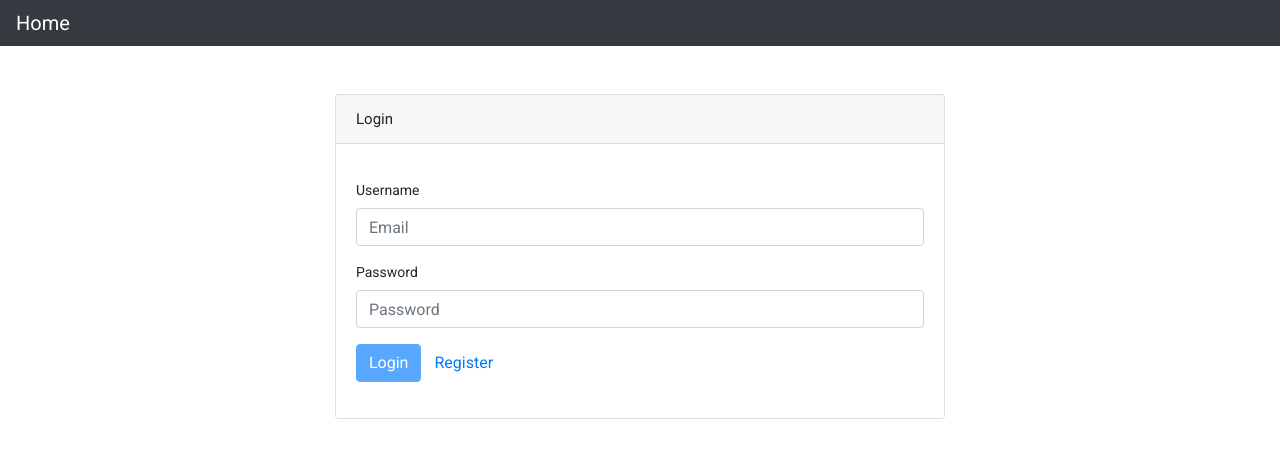
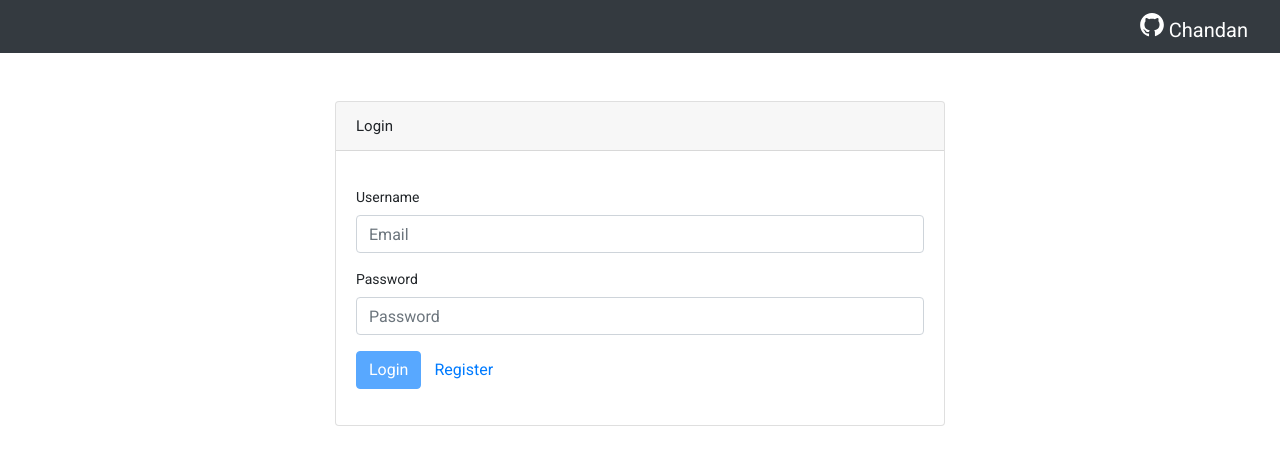
Before and after one commit to chandan-pal/angular-login-register, an Angular app: page /login in a window 1280 px wide. Shown: the top 464 px of the page. Built offline with nearby package versions, Linux system fonts and the light colour scheme.

Commit message:
added link to my profile

```diff
--- a/src/app/app.component.html
+++ b/src/app/app.component.html
@@ -1,6 +1,12 @@
 <nav class="navbar navbar-expand-sm bg-dark navbar-dark justify-content-end">
-
-  <a class="navbar-brand mr-auto" routerLink="../home">Home</a>
+  <a class="navbar-brand" href="https://github.com/chandan-pal">
+    <mat-icon role="img" svgicon="logos:github" class="mat-icon notranslate mat-icon-no-color" aria-hidden="true">
+      <svg focusable="false" viewBox="0 0 51.8 50.4" xmlns="http://www.w3.org/2000/svg">
+        <path d="M25.9,0.2C11.8,0.2,0.3,11.7,0.3,25.8c0,11.3,7.3,20.9,17.5,24.3c1.3,0.2,1.7-0.6,1.7-1.2c0-0.6,0-2.6,0-4.8c-7.1,1.5-8.6-3-8.6-3c-1.2-3-2.8-3.7-2.8-3.7c-2.3-1.6,0.2-1.6,0.2-1.6c2.6,0.2,3.9,2.6,3.9,2.6c2.3,3.9,6,2.8,7.5,2.1c0.2-1.7,0.9-2.8,1.6-3.4c-5.7-0.6-11.7-2.8-11.7-12.7c0-2.8,1-5.1,2.6-6.9c-0.3-0.7-1.1-3.3,0.3-6.8c0,0,2.1-0.7,7,2.6c2-0.6,4.2-0.9,6.4-0.9c2.2,0,4.4,0.3,6.4,0.9c4.9-3.3,7-2.6,7-2.6c1.4,3.5,0.5,6.1,0.3,6.8c1.6,1.8,2.6,4.1,2.6,6.9c0,9.8-6,12-11.7,12.6c0.9,0.8,1.7,2.4,1.7,4.7c0,3.4,0,6.2,0,7c0,0.7,0.5,1.5,1.8,1.2c10.2-3.4,17.5-13,17.5-24.3C51.5,11.7,40.1,0.2,25.9,0.2z"></path>
+      </svg>
+    </mat-icon>
+    Chandan
+  </a>
 
   <button *ngIf="isLoggedIn" class="btn btn-danger ml-auto mr-1" (click)="logout()">Logout</button>
   <button class="navbar-toggler" type="button" data-toggle="collapse" data-target="#navbarSupportedContent">
--- a/src/app/app.module.ts
+++ b/src/app/app.module.ts
@@ -6,6 +6,7 @@ import { AppComponent } from './app.component';
 import { HomeComponent } from './home/home.component';
 import { AuthenticationModule } from './authentication/authentication.module';
 import { BrowserAnimationsModule } from '@angular/platform-browser/animations';
+import { MatIconModule } from '@angular/material/icon'
 
 @NgModule({
   declarations: [
@@ -14,6 +15,7 @@ import { BrowserAnimationsModule } from '@angular/platform-browser/animations';
   ],
   imports: [
     BrowserModule,
+    MatIconModule,
     AppRoutingModule,
     AuthenticationModule,
     BrowserAnimationsModule
```
